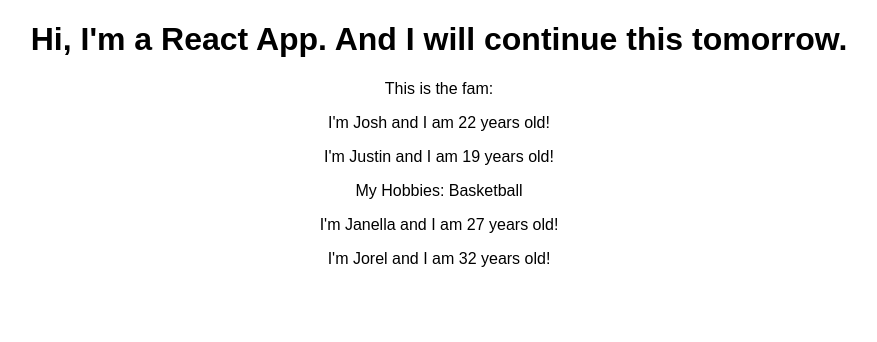
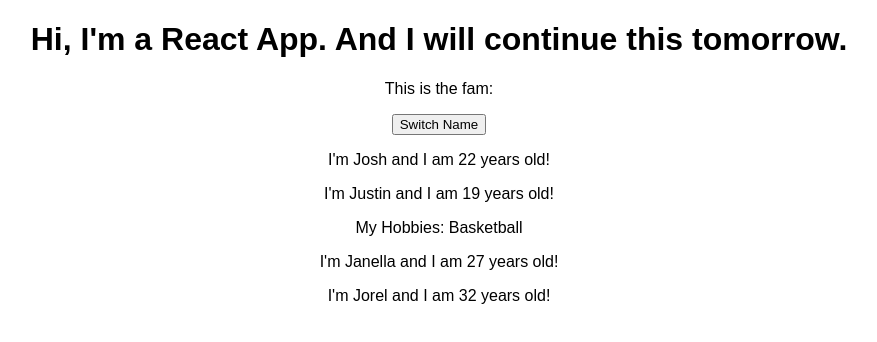
Before and after one commit to JahshiE/my-first-react-app, a React (Create React App) app: page / in a window 1280 px wide. Shown: the top 342 px of the page, without its empty margins (201-1078 px from the left). Built offline with nearby package versions, Linux system fonts and the light colour scheme.

Commit message:
Using the state property of a class to change information from inside a component. Uses the 'this' keyword to dynamically access the state property. Unfinished at the moment.

```diff
--- a/src/App.js
+++ b/src/App.js
@@ -3,12 +3,22 @@
 import Person from './Person/Person'
 
 class App extends Component {
+  state = {
+    persons: [
+      { name: 'Josh', age: 22 },
+      { name: 'Justin', age: 19},
+      { name: 'Janella', age: 27},
+      { name: 'Jorel', age: 31}
+    ]
+  }
+
   render() {
     return (
       <div className="App">
         <h1>Hi, I'm a React App. And I will continue this tomorrow.</h1>
         <p>This is the fam:</p>
-        <Person name="Josh" age="22"/>
+        <button>Switch Name</button>
+        <Person name={this.state.persons[0].name} age={this.state.persons[0].age}/>
         <Person name="Justin" age="19">My Hobbies: Basketball</Person>
         <Person name="Janella" age="27"/>
         <Person name="Jorel" age="32"/>
```
